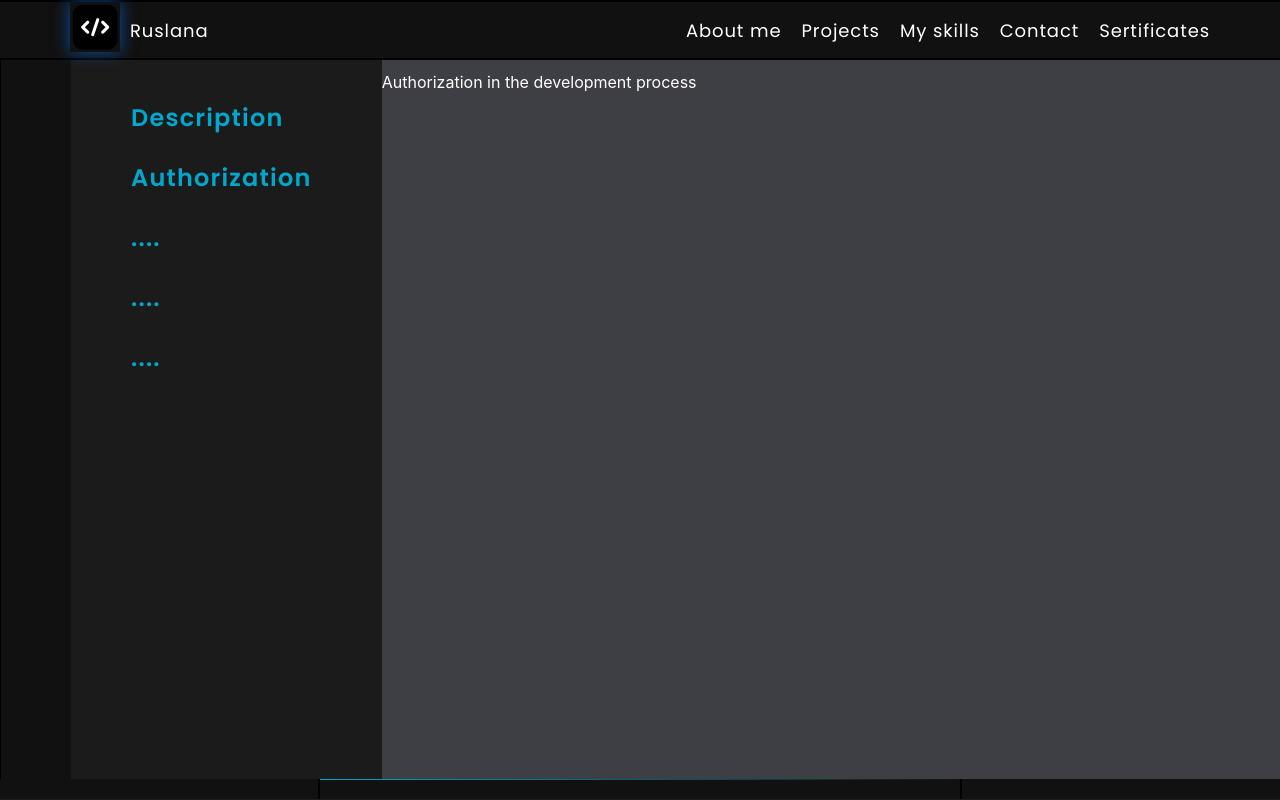
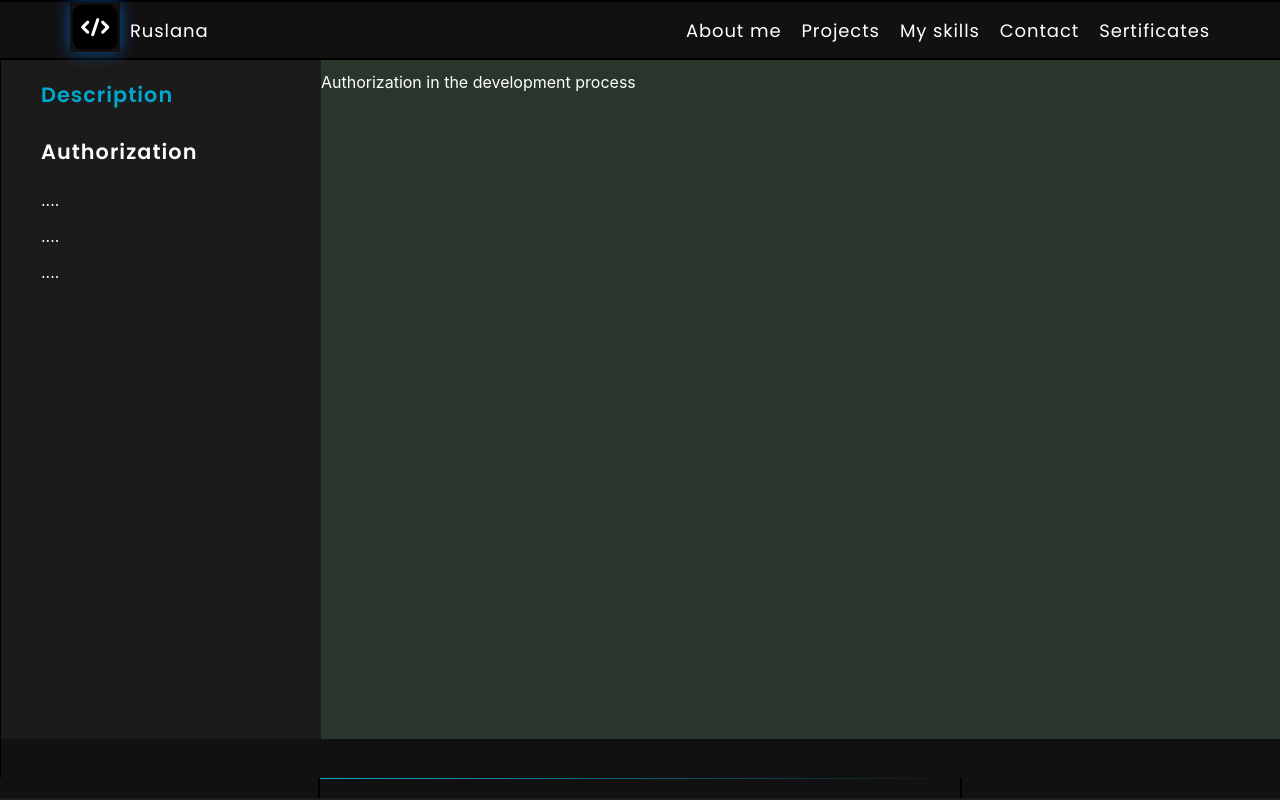
Before and after one commit to Ruwiseturtle/myportfolio, a React (Create React App) app: page /#/MenuPage/Authorization in a window 1280 px wide. Built offline with nearby package versions, Linux system fonts and the light colour scheme.

Commit message:
menu continue

```diff
--- a/src/components/Menu/Menu.jsx
+++ b/src/components/Menu/Menu.jsx
@@ -5,30 +5,34 @@ import { NavLink } from "react-router-dom";
 const Menu = () => {
   return (
     <div className={styles.containerMenu}>
-      <ul>
-        <li>
+      <ul className={styles.menuList}>
+        <li className={styles.menuItem}>
           <NavLink
             to="DescriptionMenu"
-            className={({ isActive }) => (isActive ? styles.active : undefined)}
+            className={({ isActive }) =>
+              isActive ? `${styles.nameHref} ${styles.active}` : styles.nameHref
+            }
           >
             <p> Description</p>
           </NavLink>
         </li>
-        <li>
+        <li className={styles.menuItem}>
           <NavLink
             to="Authorization"
-            className={({ isActive }) => (isActive ? styles.active : undefined)}
+            className={({ isActive }) =>
+              isActive ? `${styles.nameHref} ${styles.active}` : styles.nameHref
+            }
           >
             <p> Authorization</p>
           </NavLink>
         </li>
-        <li>
+        <li className={styles.menuItem}>
           <p>....</p>
         </li>
-        <li>
+        <li className={styles.menuItem}>
           <p>....</p>
         </li>
-        <li>
+        <li className={styles.menuItem}>
           <p>....</p>
         </li>
       </ul>
--- a/src/components/Menu/Menu.module.css
+++ b/src/components/Menu/Menu.module.css
@@ -1,28 +1,35 @@
 .containerMenu{
-    width: 300px;
-    margin-left: 70px;
-    padding: 20px 40px 20px 60px;
-    min-height: calc(100vh - 57px - 60px);
-    max-height: calc(100vh - 57px - 60px);;
-    background-color: rgb(52, 50, 50, 0.3);
-     overflow-y: auto; /* Дозволяє вертикальне прокручування */
+     position: absolute;
+     left: 0;
+     width: 25%;
+     min-height: calc(100vh - 57px - 60px);
+
      scrollbar-width: none; /* Прибирає скролл на Firefox */
+     background-color: rgb(52, 50, 50, 0.3);
+}
+
+@media (max-width: 960px) {
+ .containerMenu{
+     width: 100%;
+     z-index: 100;
+     background-color: black;
+  }
+}
+
+
+ul li a{
+    text-decoration: none;
+
 }
 
 ul{
-    list-style-type: none;
-    padding: 0;
-    margin: 0;
+list-style-type: none;
 }
 
-ul li a {
-  text-decoration: none;
-}
-
-ul li p{
+.nameHref{
   font-family: "Poppins", sans-serif;
   font-weight: 600;
-  font-size: 24px;
+  font-size: 130%;
   line-height: 36px;
   color: #00A8cd;
   letter-spacing: 0.05em;
@@ -30,3 +37,7 @@ ul li p{
   word-wrap: break-word; /* Дозволяє переносити слова, які не влазять */
   white-space: normal;   /* Дозволяє переносити текст, якщо він не вміщується в рядок */
 }
+
+.nameHref.active {
+  color: #fafdfd; /* Колір для активного посилання */
+}
--- a/src/pages/MenuPage/MenuPage.jsx
+++ b/src/pages/MenuPage/MenuPage.jsx
@@ -1,7 +1,7 @@
 import React from "react";
 import style from "./MenuPage.module.css";
 import Menu from "../../components/Menu/Menu";
-import { Routes, Route } from "react-router-dom";
+import { Routes, Route, Navigate } from "react-router-dom";
 import Authorization from "../../components/Authorization/Authorization";
 import DescriptionMenu from "../../components/DescriptionMenu/DescriptionMenu";
 
@@ -14,7 +14,7 @@ const MenuPage = () => {
       <div className={style.content}>
         {/* Замість абсолютних шляхів, використовуйте відносні */}
         <Routes>
-          <Route index element={<DescriptionMenu />} />
+          <Route path="/" element={<Navigate to="DescriptionMenu" replace />} />
           <Route path="DescriptionMenu" element={<DescriptionMenu />} />
           <Route path="Authorization" element={<Authorization />} />
         </Routes>
--- a/src/pages/MenuPage/MenuPage.module.css
+++ b/src/pages/MenuPage/MenuPage.module.css
@@ -1,4 +1,5 @@
 .containerMenuPage{
+  position: relative;
   display: flex;
   margin-left: auto;
   margin-right: auto;
@@ -12,6 +13,9 @@
 }
 
 .content{
-  width: 100%;
-  background-color: rgb(62, 62, 69);
+  position: absolute;
+  right: 0;
+  min-height: calc(100vh - 57px - 60px);
+  width: calc(100% - 25%);
+  background-color: rgb(41, 54, 43);
 }
```
Also changed, not shown: src/assets/images/pexels-arts-1187079.jpg (added).
